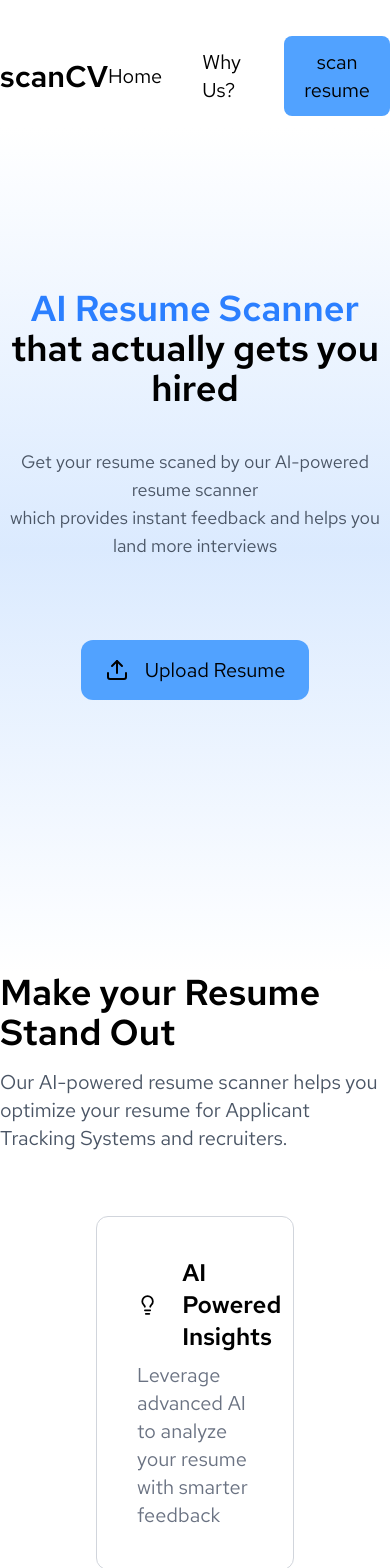
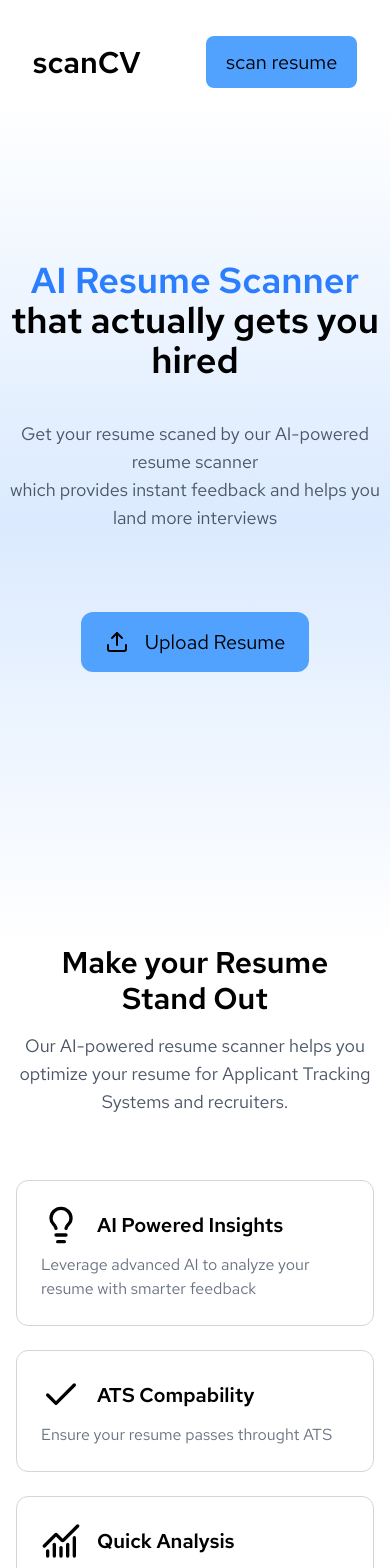
Before and after one commit to manya-s13/scanCV, a React (Vite) app in the folder client/: page / in a window 390 px wide. Shown: the top 1568 px of the page. Built offline with nearby package versions, Linux system fonts and the light colour scheme; a web font is replaced by a local one.

Commit message:
responsive updates

```diff
--- a/client/src/Features.tsx
+++ b/client/src/Features.tsx
@@ -23,32 +23,34 @@ function Features() {
     ]
 
   return (
-    <div id='Features' className="mb-10">
-        <div className="flex flex-col justify-center items-center">
-            <h1 className="text-4xl font-semibold pb-4">Make your Resume Stand Out</h1>
-            <p className="text-xl text-gray-600">Our AI-powered resume scanner helps you optimize your resume for Applicant Tracking Systems and recruiters.</p>
+    <div id='Features' className="mb-10 px-4 sm:px-8 md:px-16 lg:px-24">
+  <div className="flex flex-col justify-center items-center text-center">
+    <h1 className="text-3xl sm:text-4xl font-semibold pb-4">Make your Resume Stand Out</h1>
+    <p className="text-lg sm:text-xl text-gray-600 max-w-2xl">
+      Our AI-powered resume scanner helps you optimize your resume for Applicant Tracking Systems and recruiters.
+    </p>
   </div>
 
-
-
-        <div className="grid grid-cols-1 md:grid-cols-3 mt-16 px-24 gap-6">
-
-            {cards.map((card, i)=>(
+  <div className="grid grid-cols-1 sm:grid-cols-2 md:grid-cols-3 mt-16 gap-6">
+    {cards.map((card, i) => (
       <motion.div
+        key={i}
         initial={{ opacity: 0, y: 40 }}
-                 whileInView={{opacity:1 , y: 0}}
+        whileInView={{ opacity: 1, y: 0 }}
         transition={{ duration: 1, delay: i * 0.2 }}
-                 viewport={{ once: true }} >
-                <div className="p-10 border border-gray-300 rounded-xl flex flex-col items-start gap-2 hover:scale-105">
-
-                    <h3 className='flex items-center text-2xl text-black font-semibold gap-6' >{card.icon} {card.title}</h3>
-                    <p className='text-xl text-gray-500' >{card.desc}</p>
+        viewport={{ once: true }}
+      >
+        <div className="p-6 sm:p-8 border border-gray-300 rounded-xl flex flex-col items-start gap-2 hover:scale-105 transition-transform bg-white">
+          <h3 className="flex items-center text-xl sm:text-2xl font-semibold gap-4 text-black">
+            {card.icon} {card.title}
+          </h3>
+          <p className="text-base sm:text-lg text-gray-500">{card.desc}</p>
         </div>
       </motion.div>
     ))}
-
   </div>
 </div>
+
   )
 }
 
--- a/client/src/components/Header.tsx
+++ b/client/src/components/Header.tsx
@@ -17,8 +17,8 @@ function Header() {
         <div className='flex flex-row justify-around items-center'>
             <span className='text-3xl font-semibold'>scanCV</span>
             <div className='text-xl flex flex-row justify-end gap-10 items-center'>
-                <a href="/" className='hover:text-blue-500 cursor-pointer'>Home</a>
-                <a onClick={()=> scrollToSection('Features')} className='hover:text-blue-500 cursor-pointer'>Why Us?</a>
+                <a href="/" className='hidden md:flex hover:text-blue-500 cursor-pointer'>Home</a>
+                <a onClick={()=> scrollToSection('Features')} className='hidden md:flex hover:text-blue-500 cursor-pointer'>Why Us?</a>
                 <button onClick={()=>scrollToSection('Drop')} className='bg-blue-400 text-xl rounded-lg px-5 py-3 cursor-pointer hover:bg-blue-500 hover:text-white'>scan resume</button>
             </div>
 
```
Lines whose indentation alone changed are shown as unchanged.
